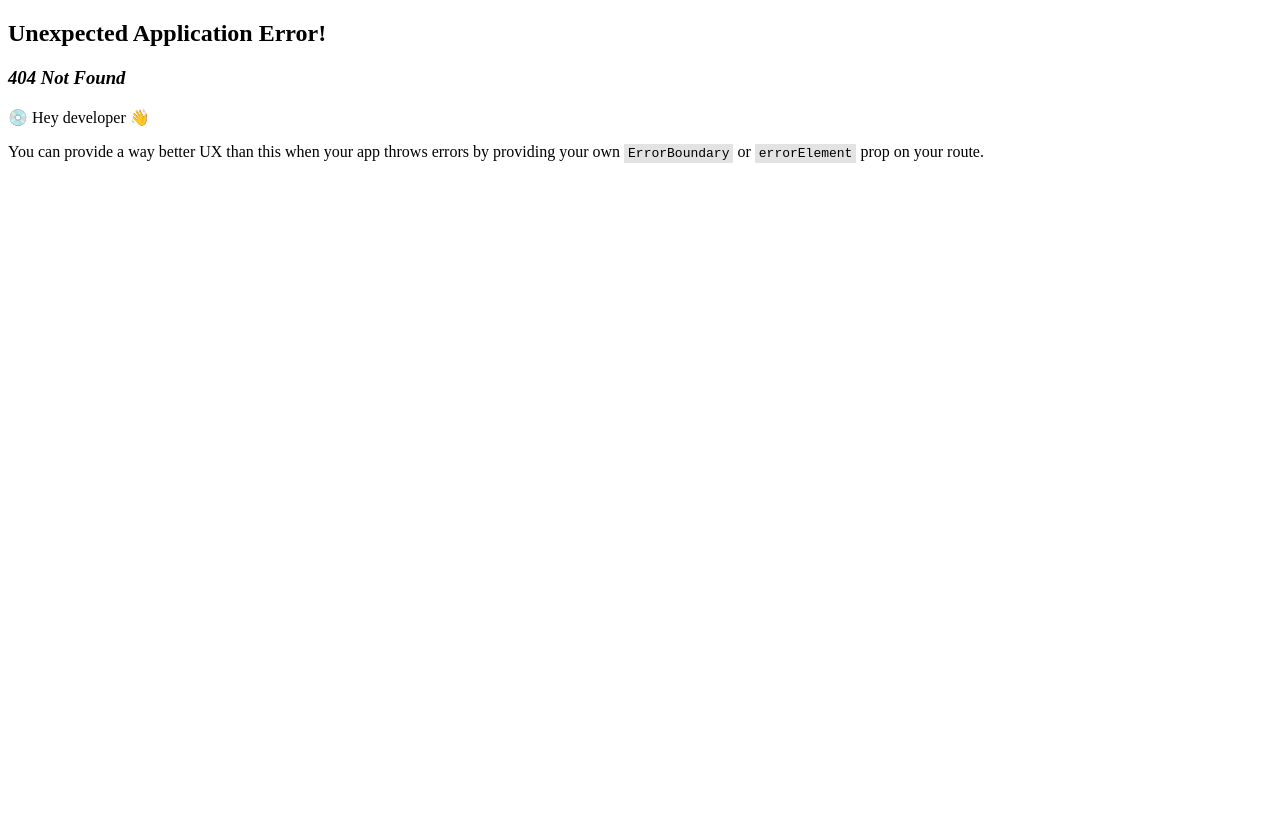
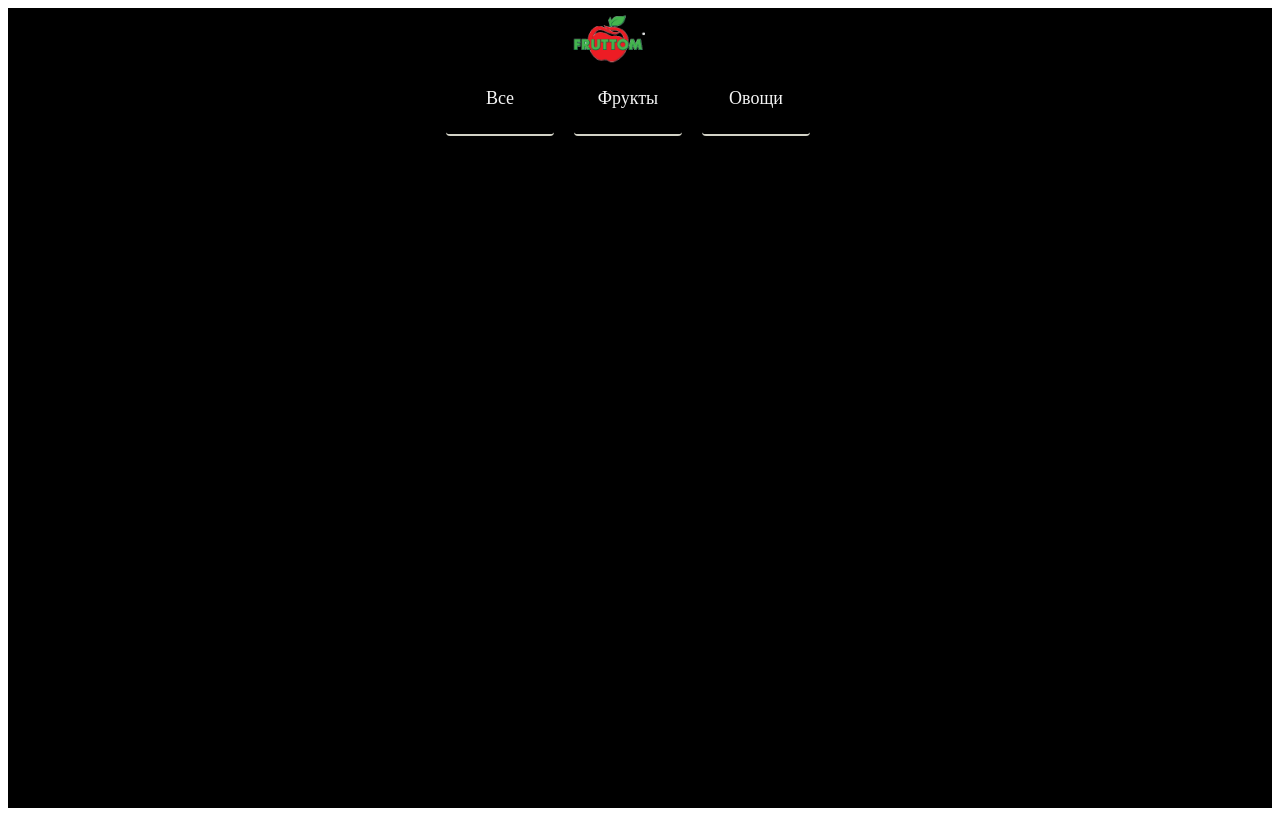
Before and after one commit to jodar-Nimatov/Fruits-kg, a React (Create React App) app: page /Menu in a window 1280 px wide. Before the commit this address had no page. Built offline with nearby package versions, Linux system fonts and the light colour scheme.

Commit message:
Menu page

```diff
--- a/src/App.jsx
+++ b/src/App.jsx
@@ -1,3 +1,5 @@
+import './App.scss'
+
 function App() {
   return (
     <div >
--- a/src/App.scss
+++ b/src/App.scss
@@ -1,3 +1,10 @@
+*{
+    margin: 0px;
+    padding: 0px;
+    box-sizing: border-box;
+    font-family: "Montserrat", sans-serif;
+}
+
 .container {
     max-width: 1200px;
     margin: 0 auto;
--- /dev/null
+++ b/src/Components/Menu/Menu.jsx
@@ -0,0 +1,15 @@
+import React from 'react'
+import './Menu.scss'
+import MenuHeader from '../MenuHeader/MenuHeader'
+
+const Menu = () => {
+  return (
+    <div className='Menu'>
+        <div className='Menu_inner'>
+            <MenuHeader />
+        </div>
+    </div>
+  )
+}
+
+export default Menu
--- /dev/null
+++ b/src/Components/Menu/Menu.scss
@@ -0,0 +1,5 @@
+.Menu{
+    background-color: black;
+    width: 100%;
+    height: 100vh;
+}
--- /dev/null
+++ b/src/Components/MenuHeader/MenuHeader.jsx
@@ -0,0 +1,38 @@
+import React, { useState } from 'react'
+import './MenuHeader.scss'
+import Logo from '../../Assets/Images/apple.png'
+
+const MenuHeader = () => {
+
+    const [categs, setCategs] = useState(1)
+
+    const categories = ['Все', 'Фрукты', 'Овощи']
+
+
+  return (
+    <div className='MenuHeader'>
+        <div className='MenuHeader_inner'>
+            <div className='MenuHeader_inner_above'>
+                    <img
+                     src={Logo}
+                     alt="Logo"
+                     className='logo'
+                     />
+            </div>
+            <div className='MenuHeader_inner_bellow'>
+                <ul className='MenuHeader_inner_bellow_list'>
+                    {
+                        categories.map((item) => (
+                            <li className='MenuHeader_inner_bellow_list_item'>
+                                {item}
+                            </li>
+                        ))
+                    }
+                </ul>
+            </div>
+        </div>
+    </div>
+  )
+}
+
+export default MenuHeader
--- /dev/null
+++ b/src/Components/MenuHeader/MenuHeader.scss
@@ -0,0 +1,40 @@
+.MenuHeader{
+    max-width: 1200px;
+    height: 60px;
+    background-color: black;
+    &_inner{
+        display: flex;
+        flex-direction: column;
+        align-items: center;
+        &_above{
+            color: black;
+            & img{
+                max-width: 82px;
+                max-height: 60px;
+            }
+        }
+        &_bellow{
+            &_list{
+
+             list-style: none;
+             display: flex;
+             gap: 20px;
+             &_item{
+                color: whitesmoke;
+                font-size: 18px;
+                width: 108px;
+                height: 46px;
+                display: flex;
+                justify-content: center;
+                border-bottom: 2px solid #D2D2C6;
+                border-radius: 4px;
+                cursor: pointer;
+                &:hover{
+                    border-bottom: 2px solid #13b62f;
+                    transition: 1s;
+                }
+             }
+            }
+        }
+    }
+}
--- a/src/index.js
+++ b/src/index.js
@@ -2,6 +2,7 @@ import * as React from "react";
 import Index from "./Components/Main";
 import * as ReactDOM from "react-dom/client";
 import { createBrowserRouter, RouterProvider } from "react-router-dom";
+import Menu from "./Components/Menu/Menu";
 
 const router = createBrowserRouter([
   {
@@ -16,6 +17,14 @@ const router = createBrowserRouter([
       </div>
     ),
   },
+  {
+    path: "/Menu",
+    element: (
+      <div>
+        <Menu />
+      </div>
+    )
+  }
 ]);
 
 ReactDOM.createRoot(document.getElementById("root")).render(
```
Also changed, not shown: src/Components/Menu/index.jsx (deleted, +0 -9 lines).
